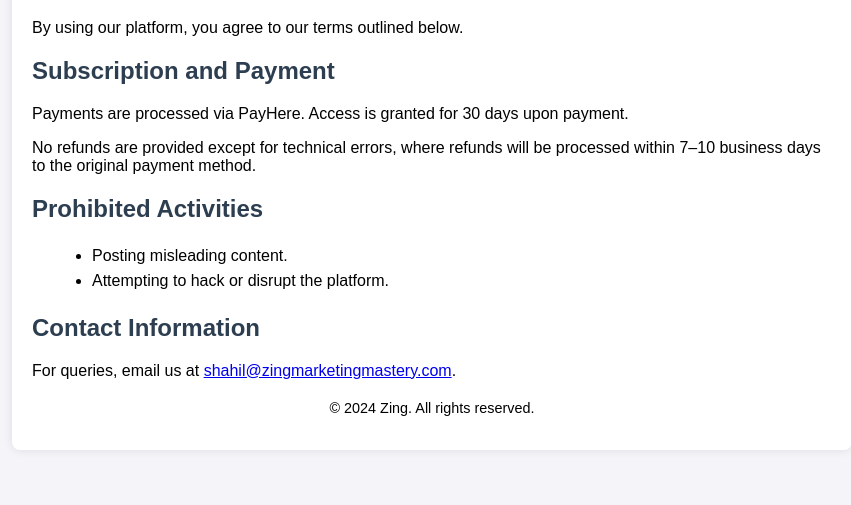
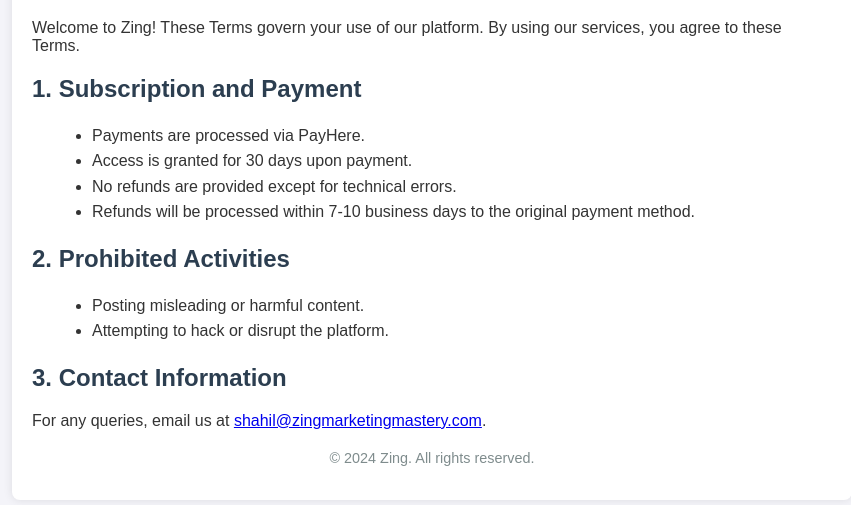
Before and after one commit to MfmRifath/Zing-Terms-and-Conditions, a plain HTML site: page index.html in a window 1280 px wide. Shown: the part 109-614 px from the top of the page, without its empty margins (208-1059 px from the left). Drawn offline with Linux system fonts and the light colour scheme.

Commit message:
Update index.html

```diff
--- a/index.html
+++ b/index.html
@@ -9,6 +9,7 @@
             font-family: Arial, sans-serif;
             background-color: #f4f4f9;
             padding: 20px;
+            color: #333;
         }
         .container {
             max-width: 800px;
@@ -29,23 +30,32 @@
             text-align: center;
             font-size: 0.9em;
             margin-top: 20px;
+            color: #7f8c8d;
         }
     </style>
 </head>
 <body>
     <div class="container">
         <h1>Zing Terms and Conditions</h1>
-        <p>By using our platform, you agree to our terms outlined below.</p>
-        <h2>Subscription and Payment</h2>
-        <p>Payments are processed via PayHere. Access is granted for 30 days upon payment.</p>
-        <p>No refunds are provided except for technical errors, where refunds will be processed within 7–10 business days to the original payment method.</p>
-        <h2>Prohibited Activities</h2>
+        <p>Welcome to Zing! These Terms govern your use of our platform. By using our services, you agree to these Terms.</p>
+
+        <h2>1. Subscription and Payment</h2>
         <ul>
-            <li>Posting misleading content.</li>
+            <li>Payments are processed via PayHere.</li>
+            <li>Access is granted for 30 days upon payment.</li>
+            <li>No refunds are provided except for technical errors.</li>
+            <li>Refunds will be processed within 7-10 business days to the original payment method.</li>
+        </ul>
+
+        <h2>2. Prohibited Activities</h2>
+        <ul>
+            <li>Posting misleading or harmful content.</li>
             <li>Attempting to hack or disrupt the platform.</li>
         </ul>
-        <h2>Contact Information</h2>
-        <p>For queries, email us at <a href="mailto:shahil@zingmarketingmastery.com">shahil@zingmarketingmastery.com</a>.</p>
+
+        <h2>3. Contact Information</h2>
+        <p>For any queries, email us at <a href="mailto:shahil@zingmarketingmastery.com">shahil@zingmarketingmastery.com</a>.</p>
+
         <p class="footer">© 2024 Zing. All rights reserved.</p>
     </div>
 </body>
```
